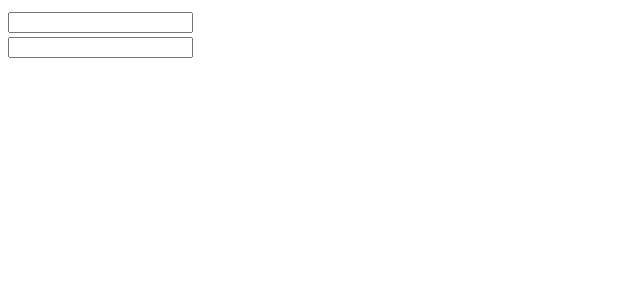
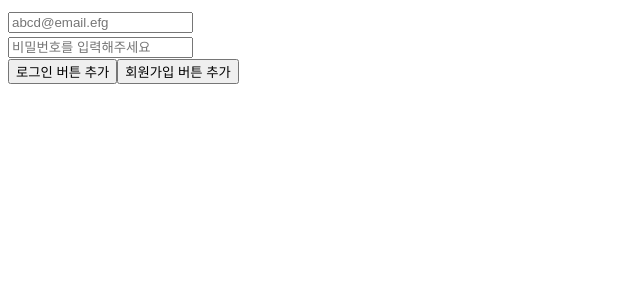
Before and after one commit to FE-GROUND/playground, a Next.js app: page / in a window 1280 px wide. Shown: the top 300 px of the page, without its empty margins (0-640 px from the left). Built offline with nearby package versions, Linux system fonts and the light colour scheme.

Commit message:
place holder 추가

```diff
--- a/src/views/Home/Login/components/LoginInput.tsx
+++ b/src/views/Home/Login/components/LoginInput.tsx
@@ -1,17 +1,15 @@
 import {FC} from 'react';
-import InputComponent from '@/views/common/Input';
-import {InputPropsType} from '@/views/common/Input/useInput';
+import InputComponent, {InputComponentProps} from '@/views/common/Input';
 
 type LoginInputType = 'email' | 'password';
-interface LoginInputProps {
-  inputProps: InputPropsType;
+interface LoginInputProps extends InputComponentProps {
   type: LoginInputType;
 }
 
-const LoginInput: FC<LoginInputProps> = ({type, inputProps}) => {
+const LoginInput: FC<LoginInputProps> = ({type, inputProps, placeholder}) => {
   return (
     <>
-      <InputComponent type={type} name={`login-${type}`} inputProps={inputProps} />
+      <InputComponent type={type} name={`login-${type}`} placeholder={placeholder} inputProps={inputProps} />
     </>
   );
 };
--- a/src/views/Home/Login/index.tsx
+++ b/src/views/Home/Login/index.tsx
@@ -8,8 +8,20 @@ export const LoginScreen: FC = () => {
 
   return (
     <div>
-      <LoginInput inputProps={emailInputProps} type={'email'} />
-      <LoginInput inputProps={passwordInputProps} type={'password'} />
+      <LoginInput
+        inputProps={emailInputProps}
+        type={'email'}
+        name={'login-email-input'}
+        placeholder={'abcd@email.efg'}
+      />
+      <LoginInput
+        inputProps={passwordInputProps}
+        type={'password'}
+        name={'login-password-input'}
+        placeholder={'비밀번호를 입력해주세요'}
+      />
+      <button>로그인 버튼 추가</button>
+      <button>회원가입 버튼 추가</button>
     </div>
   );
 };
--- a/src/views/common/Input/index.tsx
+++ b/src/views/common/Input/index.tsx
@@ -1,19 +1,15 @@
 import {FC, HTMLInputTypeAttribute} from 'react';
 import {InputPropsType} from './useInput';
 
-interface InputComponentProps {
+export interface InputComponentProps {
   type?: HTMLInputTypeAttribute;
   name: string;
+  placeholder?: string;
   className?: string;
   inputProps: InputPropsType;
 }
 
-const InputComponent: FC<InputComponentProps> = ({
-	type = 'text',
-	name,
-	className,
-	inputProps,
-}) => {
+const InputComponent: FC<InputComponentProps> = ({type = 'text', name, className, inputProps, placeholder}) => {
   const {onChange, onBlur, onFocus, value} = inputProps;
 
   return (
@@ -22,6 +18,7 @@ const InputComponent: FC<InputComponentProps> = ({
         <input
           type={type}
           name={name}
+          placeholder={placeholder}
           value={value}
           onChange={onChange}
           onFocus={onFocus}
```
Lines whose indentation alone changed are shown as unchanged.
